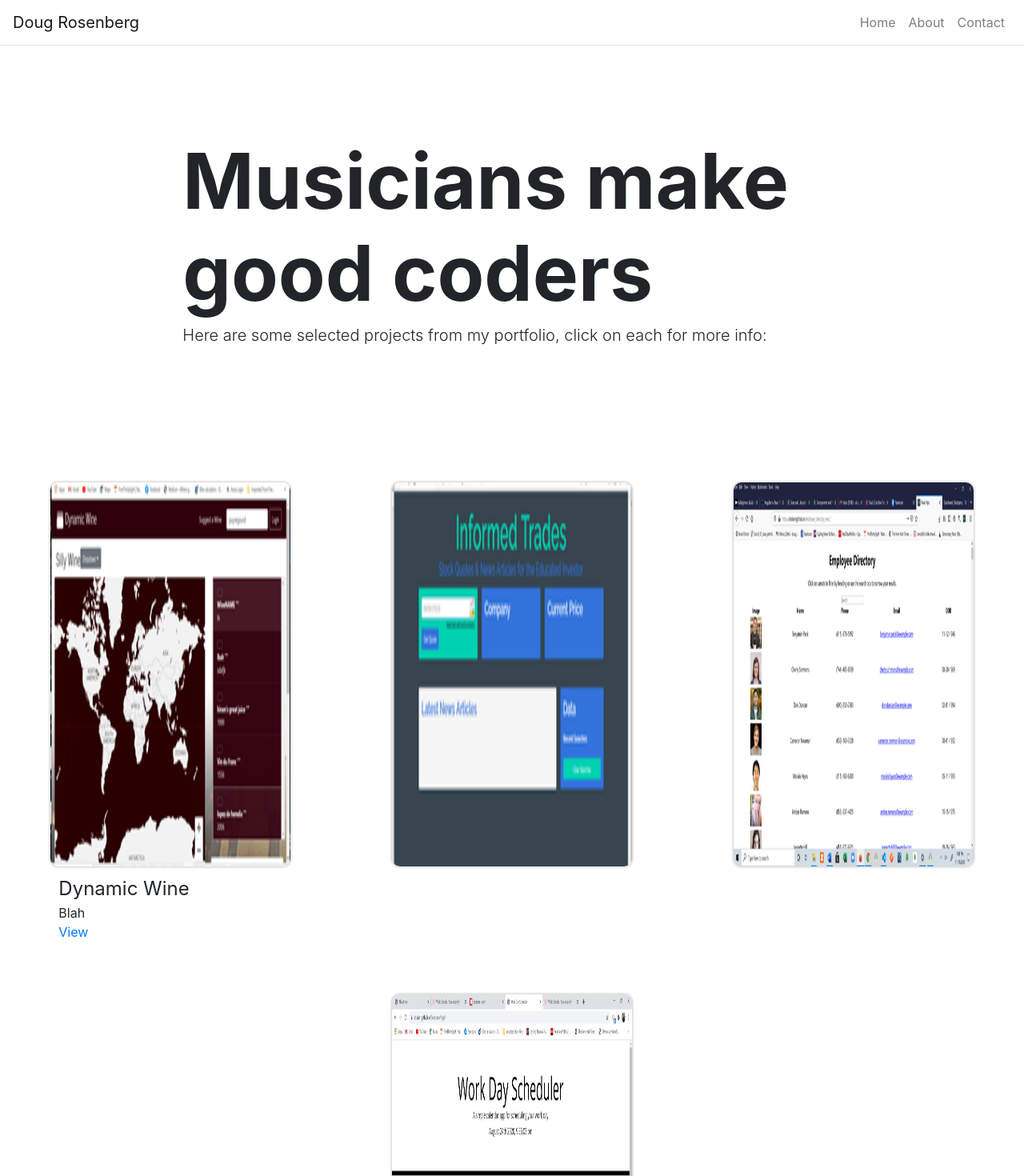
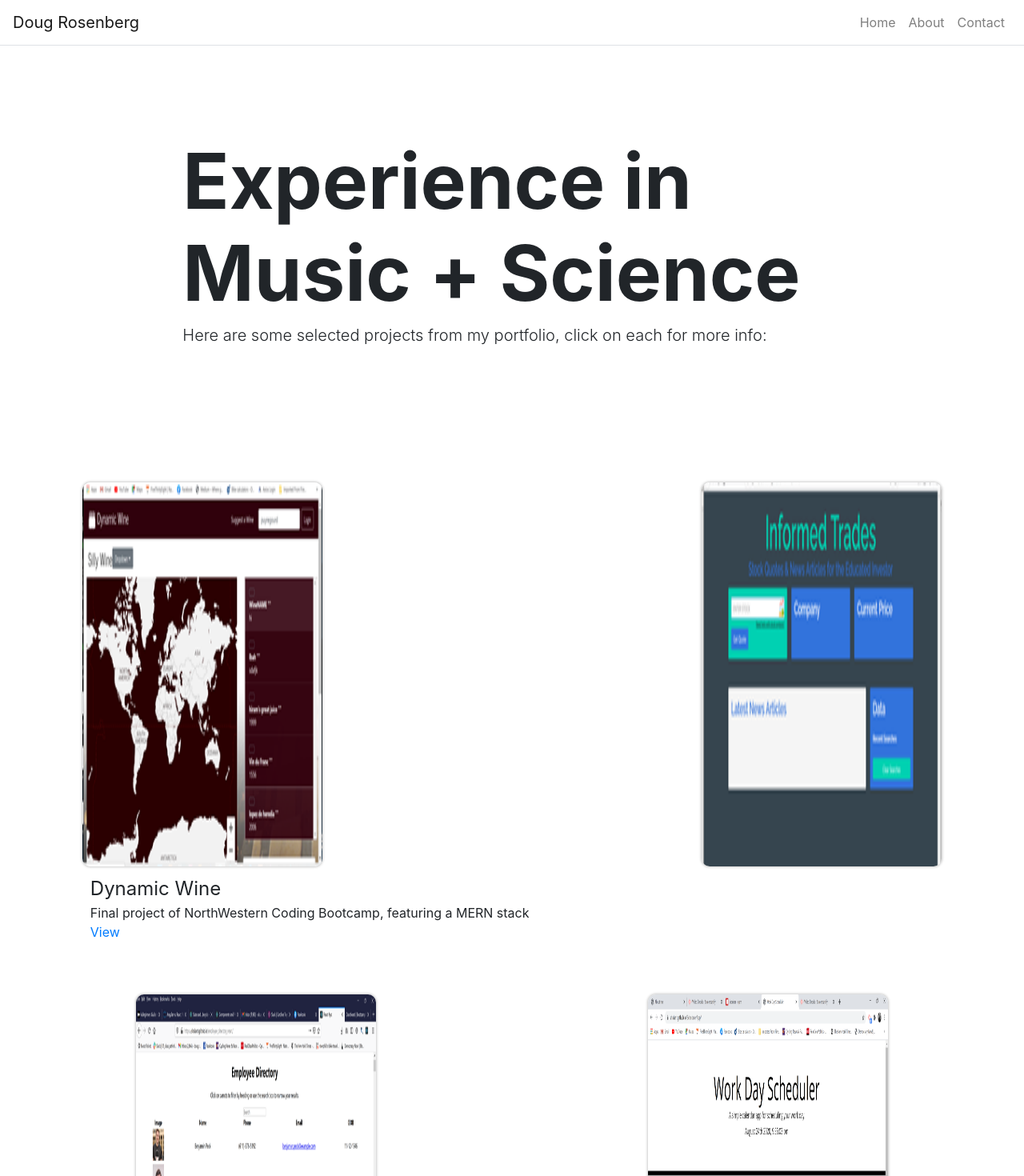
Before and after one commit to shalant/portfolio-site-react, a React (Create React App) app: page / in a window 1280 px wide. Shown: the top 1470 px of the page at 80% size. Built offline with nearby package versions, Linux system fonts and the light colour scheme.

Commit message:
added bio, a few tweaks

```diff
--- a/package.json
+++ b/package.json
@@ -9,6 +9,7 @@
     "@testing-library/user-event": "^12.6.0",
     "axios": "^0.21.1",
     "bootstrap": "^4.5.3",
+    "cors": "^2.8.5",
     "dotenv": "^8.2.0",
     "express": "^4.17.1",
     "jquery": "^3.5.1",
--- a/src/App.js
+++ b/src/App.js
@@ -20,7 +20,7 @@ class App extends React.Component {
           { title: 'Contact', path: '/contact' }
       ],
       home: {
-        title: 'Musicians make good coders',
+        title: 'Experience in Music + Science',
         subTitle: 'I am great',
         text: 'Here are some selected projects from my portfolio, click on each for more info:'
       },
--- a/src/components/Carousel.js
+++ b/src/components/Carousel.js
@@ -15,7 +15,7 @@ class Carousel extends React.Component {
                 {
                     id: 0,
                     title: "Dynamic Wine",
-                    subTitle: "Blah",
+                    subTitle: "Final project of NorthWestern Coding Bootcamp, featuring a MERN stack",
                     imgSrc: dynamicWine,
                     link: 'https://github.com/carolinetwyman/dynamicwine',
                     selected: true
@@ -23,7 +23,7 @@ class Carousel extends React.Component {
                 {
                     id: 1,
                     title: "Informed Trades",
-                    subTitle: "Blah",
+                    subTitle: "First group project, using 2 separate API calls and JS/HTML/CSS",
                     imgSrc: informedTrades,
                     link: 'https://shalant.github.io/Informed_Trades',
                     selected: false
@@ -32,7 +32,7 @@ class Carousel extends React.Component {
                 {
                     id: 2,
                     title: "Employee Directory",
-                    subTitle: "Blah",
+                    subTitle: "A first React project, utilizing sorting functionality",
                     imgSrc: employeeDirectory,
                     link: 'https://github.com/shalant/employee_directory_react',
                     selected: false
@@ -41,20 +41,12 @@ class Carousel extends React.Component {
                 {
                     id: 3,
                     title: "Scheduler App",
-                    subTitle: "Blah",
+                    subTitle: "An intermediate Javascript project using a few bells and whistles",
                     imgSrc: SchedulerAppScreenshot,
                     link: 'https://github.com/shalant/SchedulerApp',
                     selected: false
 
                 },
-                // {
-                //     id: 4,
-                //     title: "Number 1",
-                //     subTitle: "Blah",
-                //     imgSrc: ,
-                //     link: ,
-                //     selected: false
-                //}
             ]
         }
     }
--- a/src/pages/AboutPage.js
+++ b/src/pages/AboutPage.js
@@ -8,7 +8,11 @@ function AboutPage(props) {
             <Hero title={props.title} />
 
             <Content>
-                <p>a bunch of wordy words</p>
+                <p>Full stack MERN junior developer, just graduated from Northwestern University Coding Bootcamp</p>
+
+                <p>Recent graduate of the Northwestern University Coding Bootcamp. Specialty in the MERN stack. My favorite aspect of the course was working with classmates in group projects. For the last 20 years of my life I've been a professional musician. Highlights of that career include masterclasses at Princeton, Michigan, and multiple national tours, 20 recordings of original music, reviews in major music publications, etc. I have also taught thousands of private saxophone lessons.</p>
+
+                <p></p>
             </Content>
         </div>
     );
```
Also changed, not shown: 1 other file (tests, documents, lock files or other folders).
